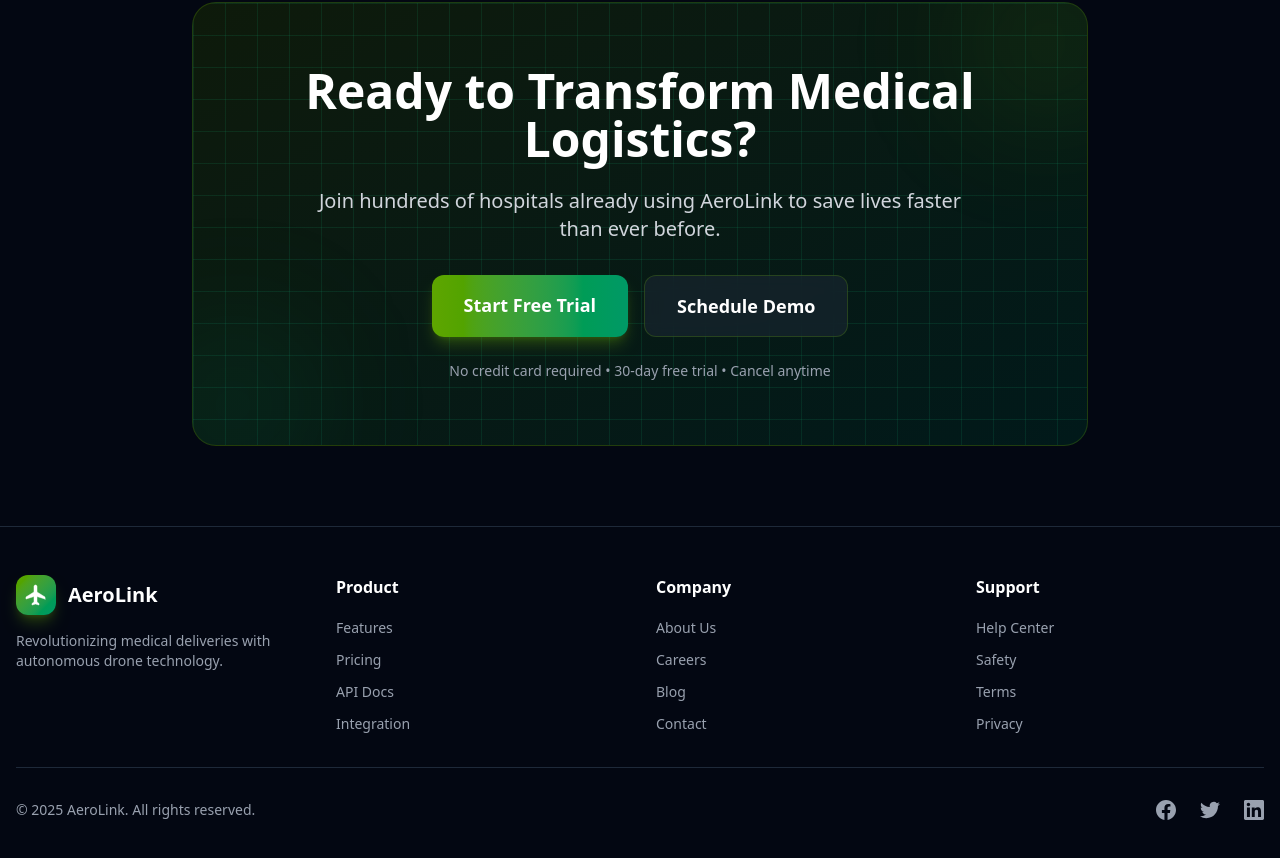
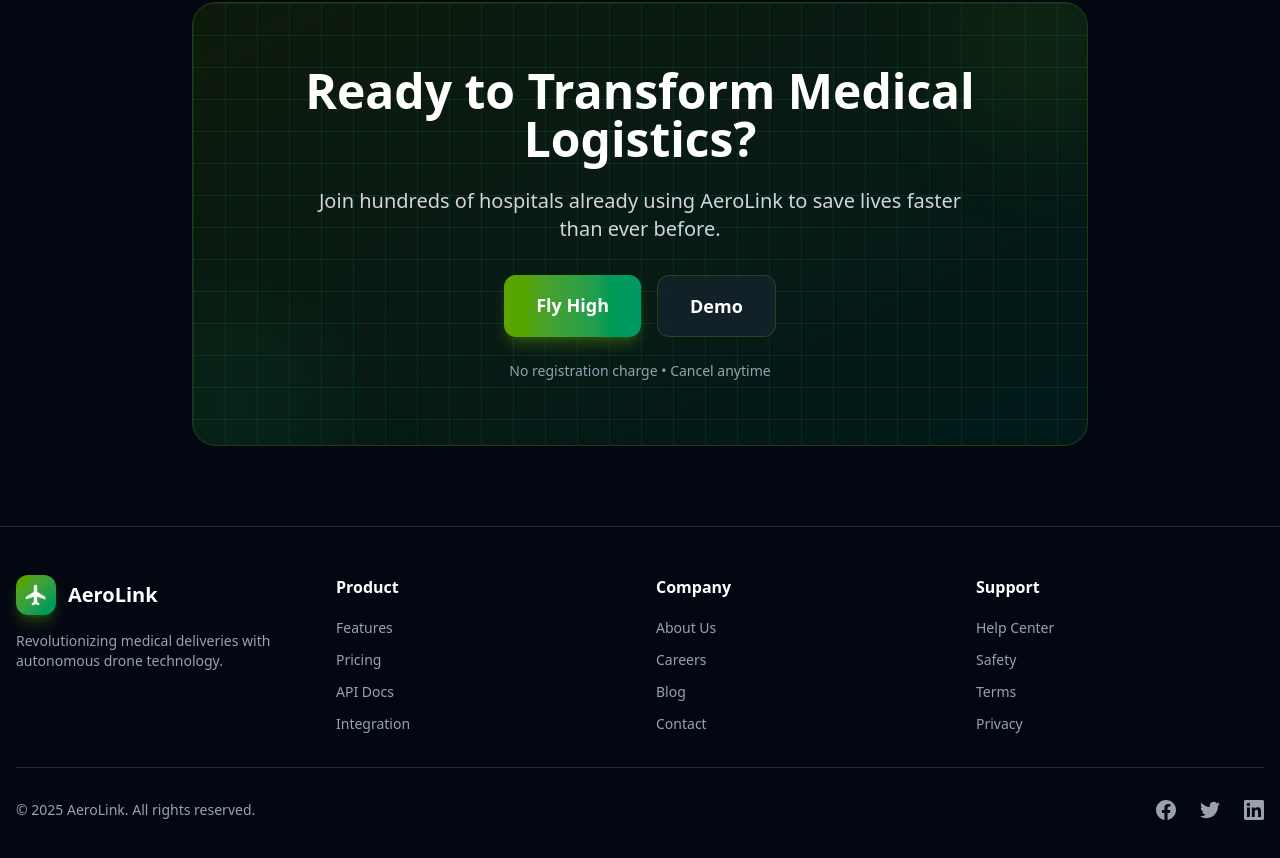
Before and after one commit to rizzz-altamash/AeroLink, a Next.js app: page / in a window 1280 px wide. Shown: the part 4002-4860 px from the top of the page. Built offline with nearby package versions, Linux system fonts and the light colour scheme.

Commit message:
Ready to Deploy

```diff
--- a/app/page.js
+++ b/app/page.js
@@ -1125,15 +1125,15 @@ export default function LandingPage() {
 
               <div className="flex flex-col sm:flex-row gap-4 justify-center">
                 <Link href="/auth/signup" className="px-8 py-4 bg-gradient-to-r from-lime-600 to-emerald-600 text-white rounded-xl hover:from-lime-700 hover:to-emerald-700 transition-all shadow-lg shadow-lime-500/25 font-semibold text-lg">
-                  Start Free Trial
+                  Fly High
                 </Link>
                 <Link href="/contact" className="px-8 py-4 bg-gray-800/50 backdrop-blur border border-lime-500/20 text-white rounded-xl hover:bg-gray-700/50 transition-all font-semibold text-lg">
-                  Schedule Demo
+                  Demo
                 </Link>
               </div>
 
               <p className="mt-6 text-sm text-gray-400">
-                No credit card required • 30-day free trial • Cancel anytime
+                No registration charge • Cancel anytime
               </p>
             </div>
 
```
